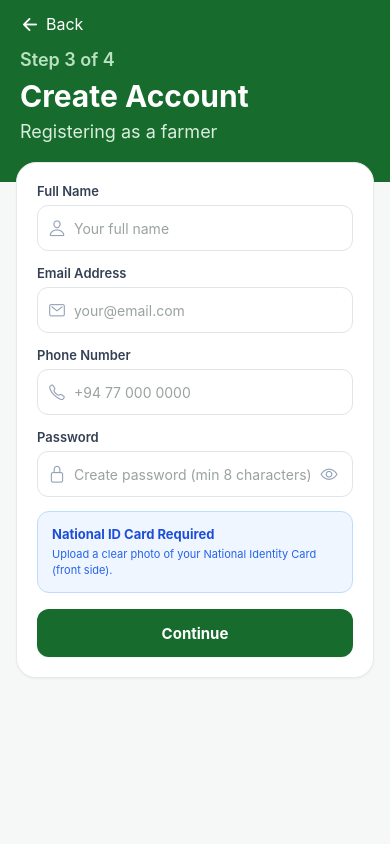
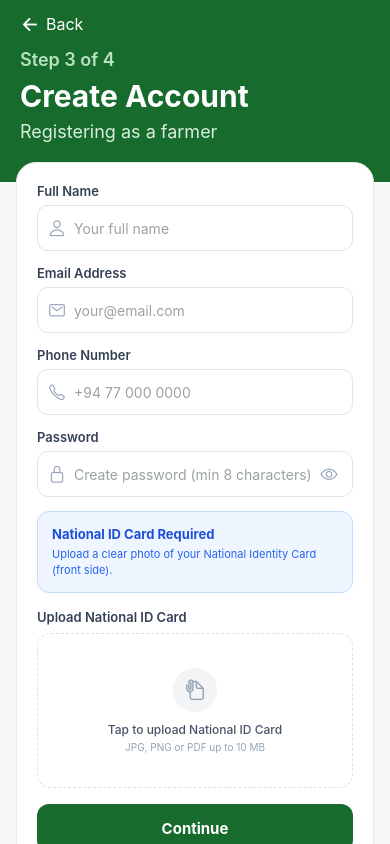
Before and after one commit to janith-sasindu/Green-Hive, a React Native app in the folder mobile/: screen /AccountDetails in a window 390 px wide. Built offline with nearby package versions, Linux system fonts and the light colour scheme.

Commit message:
add national ID card upload box and selected state UI

```diff
--- a/mobile/src/screens/auth/AccountDetailsScreen.tsx
+++ b/mobile/src/screens/auth/AccountDetailsScreen.tsx
@@ -258,6 +258,82 @@ const AccountDetailsScreen = ({
                                     </Text>
                                 </View>
 
+                                {/* Upload National ID Card Label */}
+                                <Text className="mb-2 text-[13px] font-semibold text-[#344054]">
+                                    Upload National ID Card
+                                </Text>
+
+                                {/* Dashed Upload Box */}
+                                <TouchableOpacity
+                                    onPress={handleUploadDocument}
+                                    activeOpacity={0.7}
+                                    className={`mb-4 items-center justify-center rounded-[14px] border border-dashed px-3 ${
+                                        isSmallDevice ? "min-h-[135px] py-3.5" : "min-h-[155px] py-4"
+                                    } ${
+                                        document
+                                            ? "border-[#86C99A] bg-[#F4FBF5]"
+                                            : "border-[#DCE2E8] bg-white"
+                                    }`}
+                                >
+                                    {document ? (
+                                        <>
+                                            <View className="mb-2.5 h-11 w-11 items-center justify-center rounded-full bg-[#E1F4E5]">
+                                                <Ionicons
+                                                    name="document-text-outline"
+                                                    size={23}
+                                                    color="#16853A"
+                                                />
+                                            </View>
+
+                                            <Text
+                                                className="mb-1 max-w-full text-center text-[12px] font-semibold text-[#334155]"
+                                                numberOfLines={2}
+                                            >
+                                                {document.name}
+                                            </Text>
+
+                                            <Text className="mb-2 text-[10px] text-[#8A96A5]">
+                                                {document.size != null
+                                                    ? `${(document.size / (1024 * 1024)).toFixed(2)} MB`
+                                                    : "File selected"}
+                                            </Text>
+
+                                            <View className="flex-row items-center">
+                                                <Ionicons
+                                                    name="checkmark-circle"
+                                                    size={14}
+                                                    color="#16853A"
+                                                />
+                                                <Text className="ml-1 text-[11px] font-medium text-[#16853A]">
+                                                    Document selected
+                                                </Text>
+                                            </View>
+
+                                            <Text className="mt-1.5 text-[10px] text-[#64748B]">
+                                                Tap to choose another file
+                                            </Text>
+                                        </>
+                                    ) : (
+                                        <>
+                                            <View className="mb-2.5 h-[44px] w-[44px] items-center justify-center rounded-full bg-[#F3F4F6]">
+                                                <Ionicons
+                                                    name="document-attach-outline"
+                                                    size={22}
+                                                    color="#94A3B8"
+                                                />
+                                            </View>
+
+                                            <Text className="mb-1 text-center text-[12px] font-medium text-[#475569]">
+                                                Tap to upload National ID Card
+                                            </Text>
+
+                                            <Text className="text-center text-[10px] text-[#94A3B8]">
+                                                JPG, PNG or PDF up to 10 MB
+                                            </Text>
+                                        </>
+                                    )}
+                                </TouchableOpacity>
+
                                 {/* Validation message */}
                                 {error ? (
                                     <Text className="mb-3 text-[12px] text-red-600">
```
